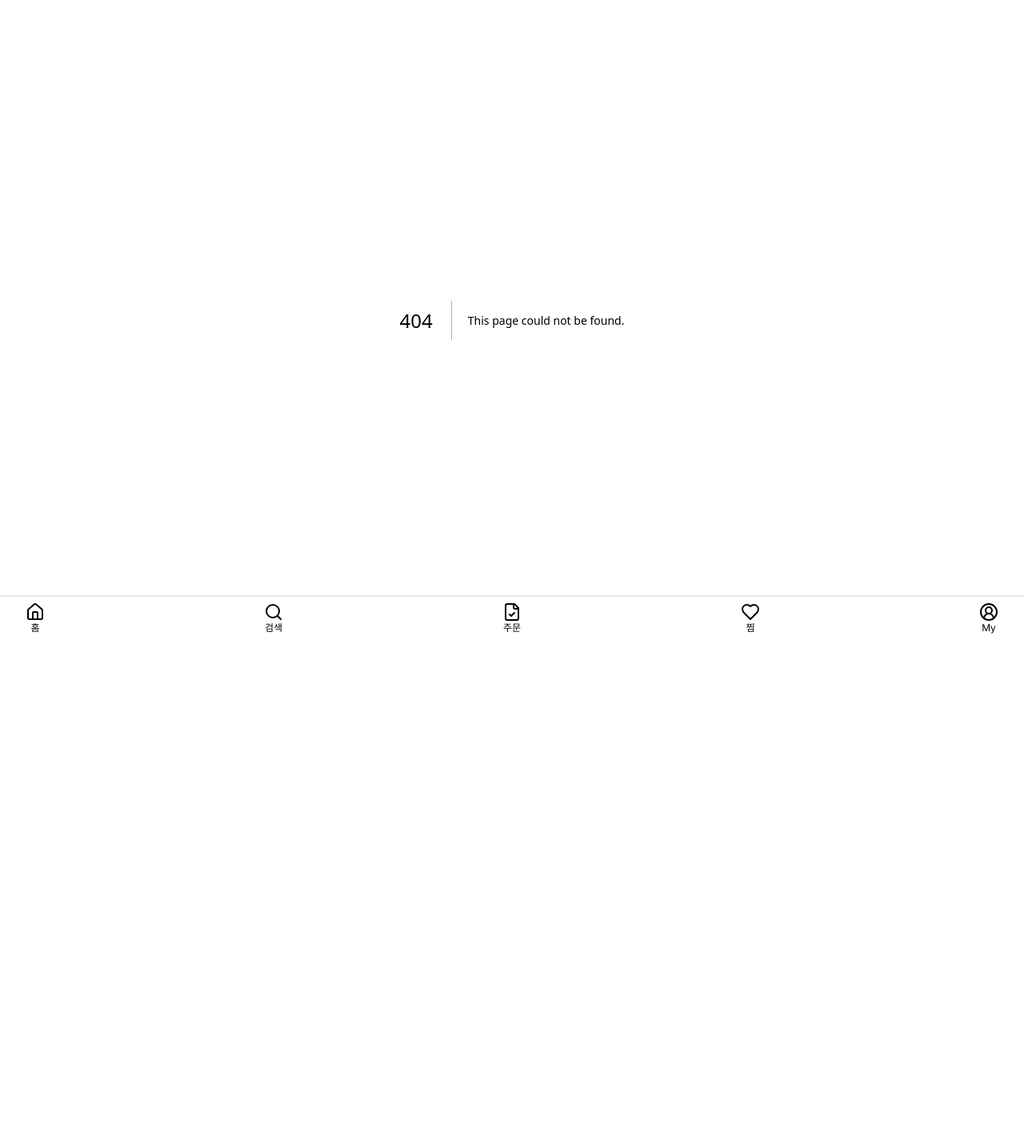
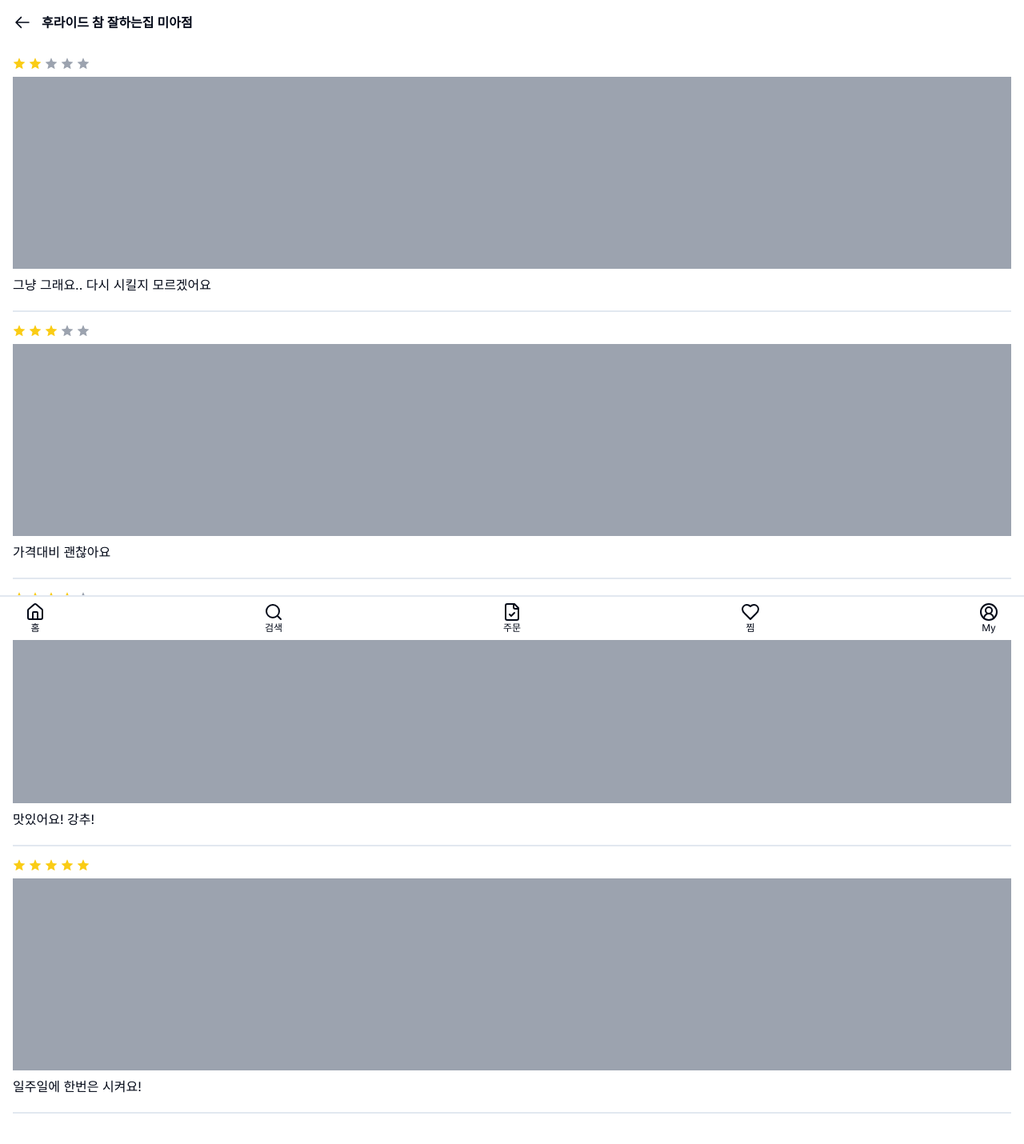
Before and after one commit to kichul7493/icd01-team01-o2o1-fe, a Next.js app: page /store/1/reviews in a window 1280 px wide. Before the commit this address had no page. Shown: the top 1430 px of the page at 80% size. Before the commit the page ends 800 px from the top, so only its background shows below. Built offline with nearby package versions, Linux system fonts and the light colour scheme.

Commit message:
feat: 매장 리뷰 페이지

```diff
--- /dev/null
+++ b/src/app/store/[id]/reviews/page.tsx
@@ -0,0 +1,8 @@
+import ReviewsScreen from '@/pages/ReviewsScreen'
+import React from 'react'
+
+const page = () => {
+  return <ReviewsScreen />
+}
+
+export default page
--- /dev/null
+++ b/src/components/reviews/ReviewItem.tsx
@@ -0,0 +1,30 @@
+import React from 'react'
+import { StarFilledIcon } from '@radix-ui/react-icons'
+
+interface ReviewItemProps {
+  rating: number
+  content: string
+}
+
+const ReviewItem = ({ rating, content }: ReviewItemProps) => {
+  return (
+    <div className="m-4 border-b-2">
+      <div className="mb-2 flex gap-1">
+        {Array.from({ length: 5 }, (_, i) => {
+          return (
+            <StarFilledIcon
+              key={i}
+              width={16}
+              height={16}
+              className={i < rating ? 'text-yellow-400' : 'text-gray-400'}
+            />
+          )
+        })}
+      </div>
+      <div className="mb-2 h-60 bg-gray-400"></div>
+      <p className="mb-5">{content}</p>
+    </div>
+  )
+}
+
+export default ReviewItem
--- /dev/null
+++ b/src/pages/ReviewsScreen.tsx
@@ -0,0 +1,41 @@
+import React from 'react'
+import { ArrowLeftIcon } from '@radix-ui/react-icons'
+import ReviewItem from '@/components/reviews/ReviewItem'
+import Link from 'next/link'
+
+const reviews = [
+  {
+    rating: 2,
+    content: '그냥 그래요.. 다시 시킬지 모르겠어요',
+  },
+  {
+    rating: 3,
+    content: '가격대비 괜찮아요',
+  },
+  {
+    rating: 4,
+    content: '맛있어요! 강추!',
+  },
+  {
+    rating: 5,
+    content: '일주일에 한번은 시켜요!',
+  },
+]
+
+const ReviewsScreen = () => {
+  return (
+    <div className="pb-20">
+      <div className="flex items-center gap-3 p-4">
+        <Link href="/">
+          <ArrowLeftIcon width={24} height={24} />
+        </Link>
+        <p className="font-semibold">후라이드 참 잘하는집 미아점</p>
+      </div>
+      {reviews.map((review, index) => (
+        <ReviewItem key={index} rating={review.rating} content={review.content} />
+      ))}
+    </div>
+  )
+}
+
+export default ReviewsScreen
```
